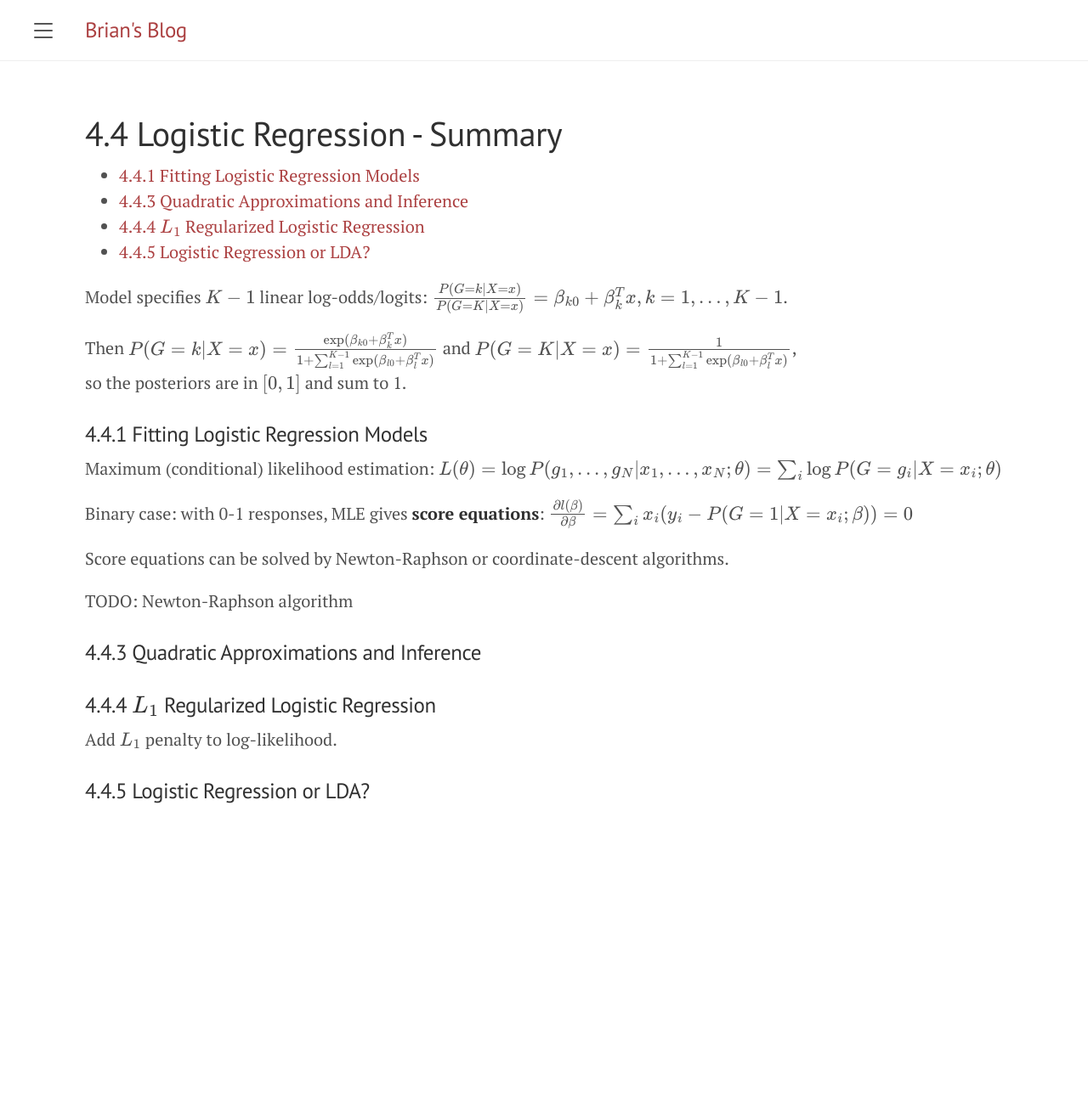
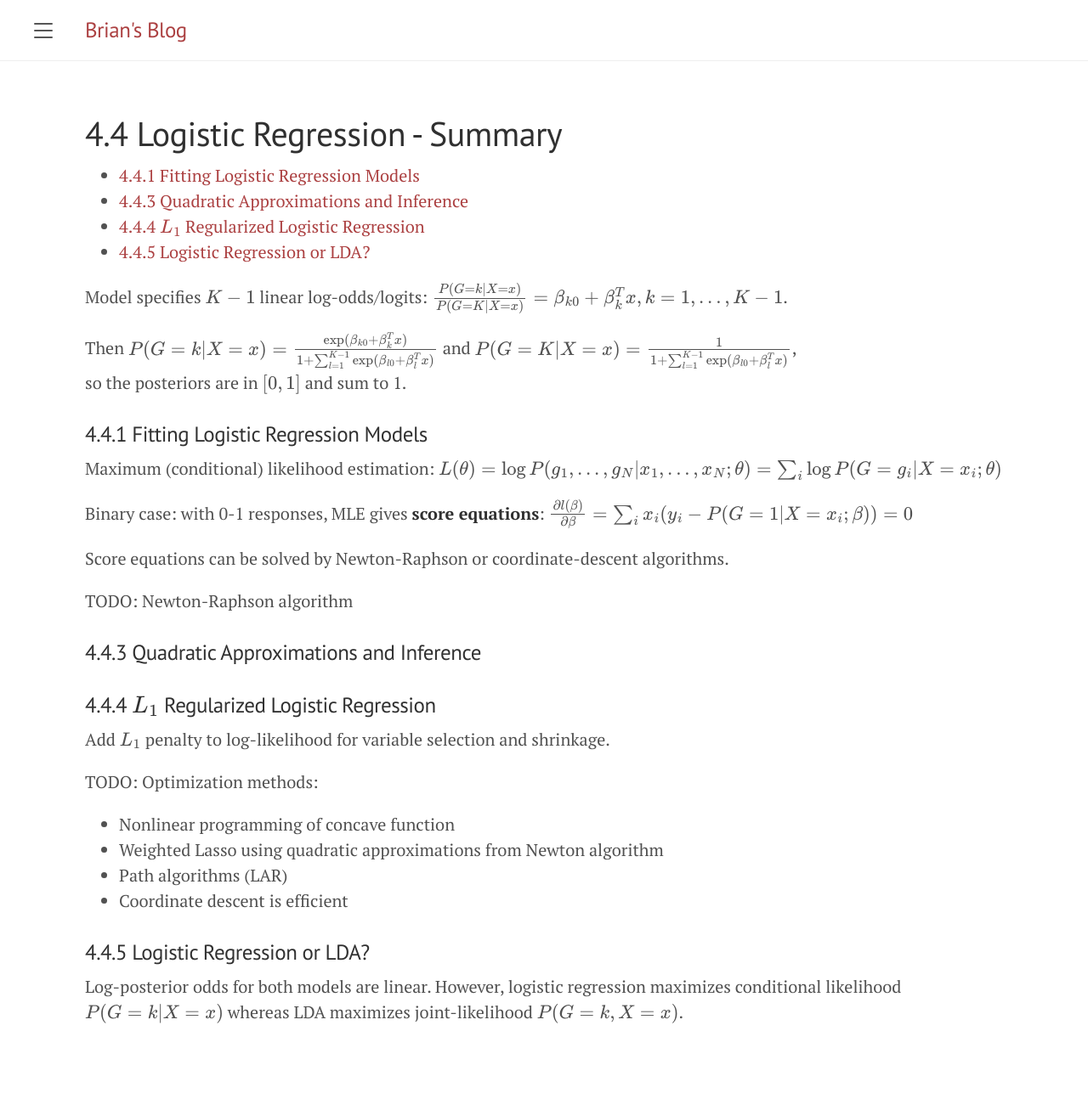
Before and after one commit to briansmlee/briansmlee.github.io, a Jekyll site: the page built from docs/_esl_posts/04_04_Summary.md, in a window 1280 px wide. Shown: the whole page at 85% size. Built offline with Jekyll 4.4.1, drawn with Linux system fonts in a browser that asks for light colours; formulas are drawn with MathJax 3; before the commit the page ends 1027 px from its top, so only the background shows below that.

Commit message:
ESL 4.4.5 Summary start

```diff
--- a/docs/_esl_posts/04_04_Summary.md
+++ b/docs/_esl_posts/04_04_Summary.md
@@ -30,6 +30,14 @@ TODO: Newton-Raphson algorithm
 
 ### 4.4.4 $L_1$ Regularized Logistic Regression
 
-Add $L_1$ penalty to log-likelihood.
+Add $L_1$ penalty to log-likelihood for variable selection and shrinkage.
+
+TODO: Optimization methods:
+- Nonlinear programming of concave function
+- Weighted Lasso using quadratic approximations from Newton algorithm
+- Path algorithms (LAR)
+- Coordinate descent is efficient
 
 ### 4.4.5 Logistic Regression or LDA?
+
+Log-posterior odds for both models are linear. However, logistic regression maximizes conditional likelihood $P(G = k \lvert X = x)$ whereas LDA maximizes joint-likelihood $P(G = k, X = x)$.
```
